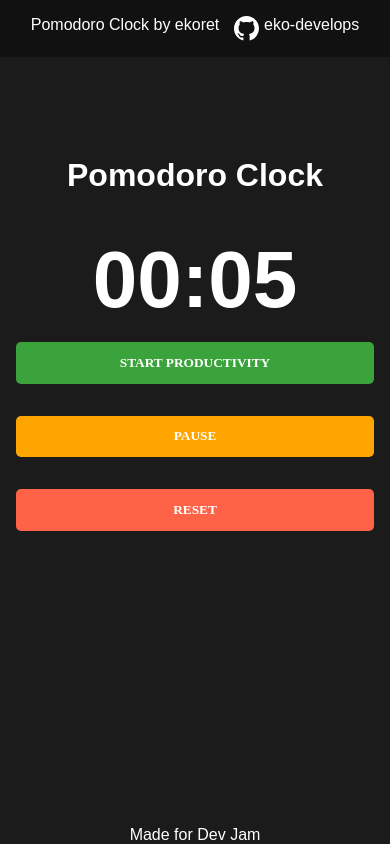
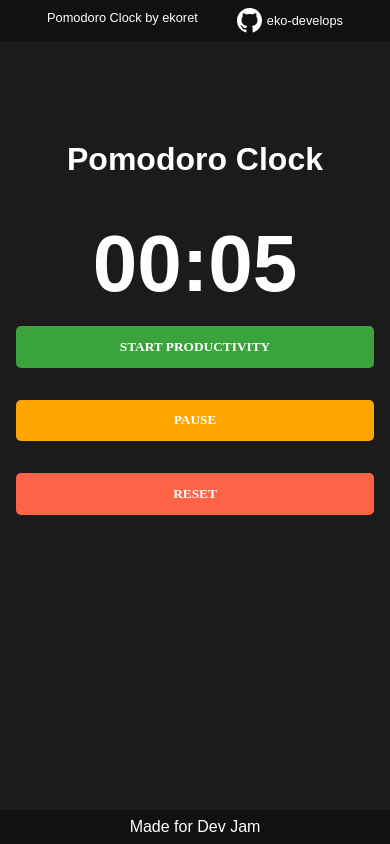
Before and after one commit to eko-develops/pomodoro-clock-react, a React (Create React App) app: page / in a window 390 px wide. Built offline with nearby package versions, Linux system fonts and the light colour scheme.

Commit message:
Fix styling on mobile and desktop

```diff
--- a/src/index.css
+++ b/src/index.css
@@ -11,18 +11,21 @@ body{
     color: white;
 }
 
-header{
+header, footer{
     display: flex;
     justify-content: space-evenly;
     background-color: #111111;
-    padding: 1rem;
+    padding: 0.5rem;
+    width: 100%;
+}
+
+header span {
+    font-size: 0.8rem;
 }
 
 footer{
     position: absolute;
     bottom: 0;
-    width: 100%;
-    text-align: center;
 }
 
 button{
@@ -61,6 +64,7 @@ a:hover, button:hover{
 
 .single-social > a {
     display: flex;
+    align-items: center;
 }
 
 .single-social > a > span{
@@ -84,10 +88,6 @@ a:hover, button:hover{
     background-color: tomato;
 }
 
-.settings-button{
-    background-color: teal;
-}
-
 .finished-timer-text{
     color: lightgreen;
 }
```
